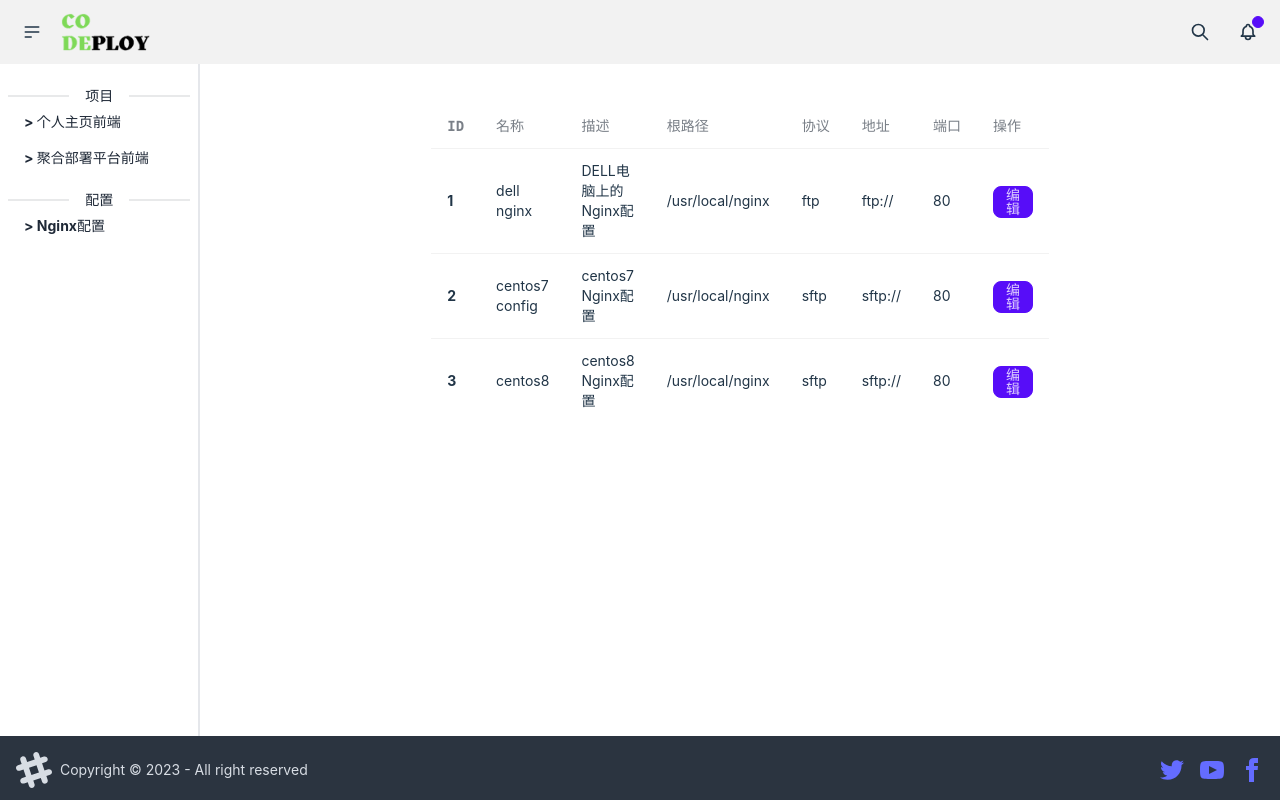
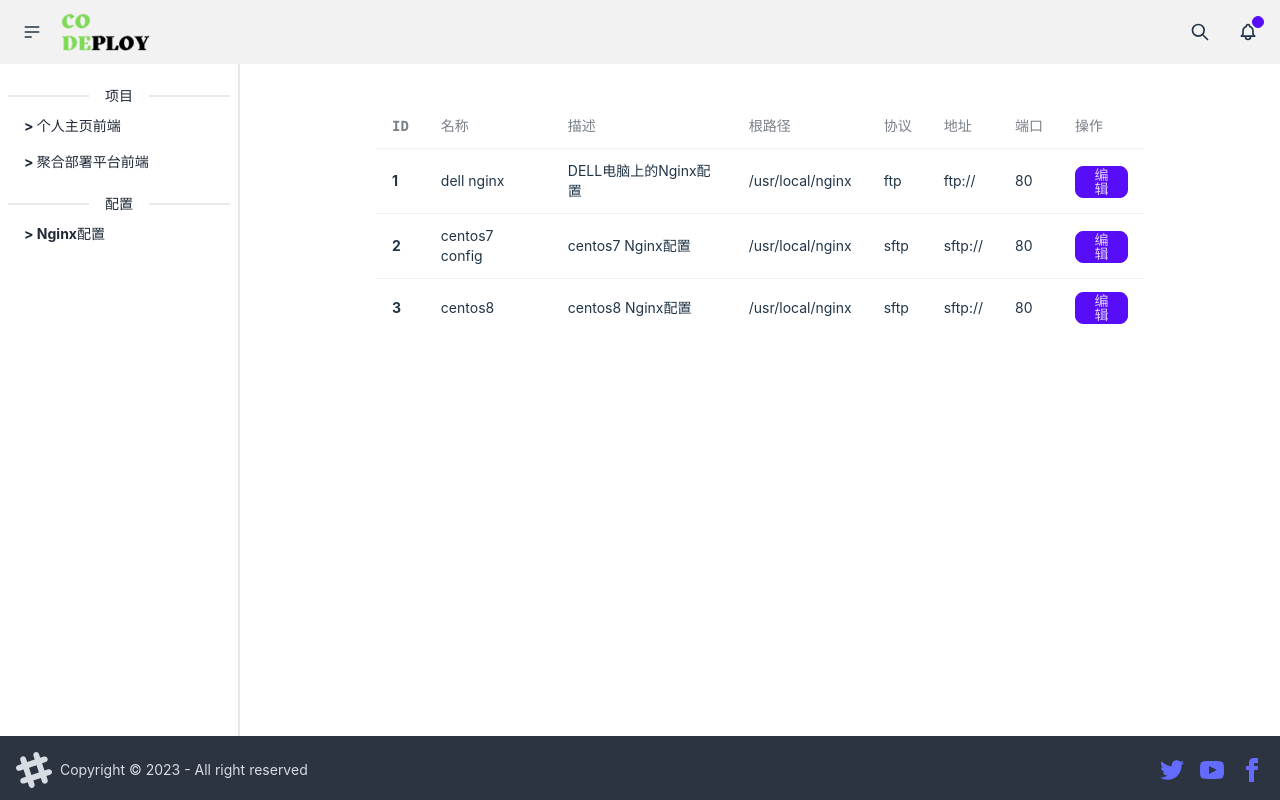
Before and after one commit to jiaw3i/codeploy-front, a React (Vite) app: page /deploy/1 in a window 1280 px wide. Built offline with nearby package versions, Linux system fonts and the light colour scheme.

Commit message:
nginx config

```diff
--- a/src/components/NginxConfig.tsx
+++ b/src/components/NginxConfig.tsx
@@ -62,9 +62,9 @@ export default function NginxConfig() {
     }
 
     return (
-        <div className={"h-full w-full p-10 justify-center"}>
+        <div className={"h-full flex-grow p-10 justify-center"}>
             <div className="flex flex-col w-full h-full items-center">
-                <table className={"table w-3/5 "}>
+                <table className={"table w-4/5 "}>
                     <thead>
                     <tr className={"font-mono font-bold text-sm"}>
                         <th>ID</th>
--- a/src/pages/deploy/DeployDetail.tsx
+++ b/src/pages/deploy/DeployDetail.tsx
@@ -71,7 +71,7 @@ export default function DeployDetail() {
         <div className={"h-full flex"}>
             <aside className="flex flex-col bg-transparent h-full w-60  border-r-2">
                 <ul className="menu p-2 text-base-content ">
-                    <div className={"divider mb-0"}>项目</div>
+                    <div className={"divider mb-1"}>项目</div>
                     {
                         projects.map(project => {
                             return (
@@ -91,7 +91,7 @@ export default function DeployDetail() {
                             )
                         })
                     }
-                    <div className={"divider mb-0"}>配置</div>
+                    <div className={"divider mb-1"}>配置</div>
 
                     {
                         configs.map(config => {
@@ -119,7 +119,8 @@ export default function DeployDetail() {
             </aside>
 
             {
-                group === "project"  ? <div className={"content h-full flex-grow"}>
+                group === "project" ?
+                    <div className={"content h-full flex-grow"}>
                         <div className={"flex flex-col h-full w-full items-center"}>
                             <form onSubmit={handleSubmit(doSubmit)}>
                                 <div className="form-control w-full max-w-xs">
```
Lines whose indentation alone changed are shown as unchanged.
